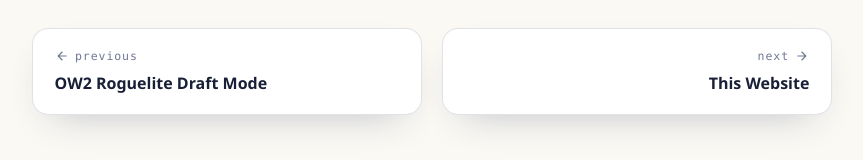
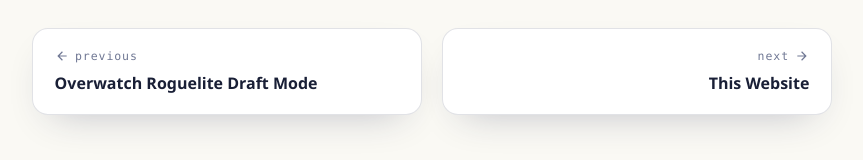
Before and after one commit to Seistrei/portfolio-website, an Angular app: page /projects/chess-losebot in a window 1280 px wide. Shown: the part 1508-1668 px from the top of the page, without its empty margins (208-1071 px from the left). Built offline with nearby package versions, Linux system fonts and the light colour scheme.

Commit message:
Correct Overwatch project details and standardize link labels
The game mode runs on Overwatch (formerly Overwatch 2) and is 2v2,
not 4v4. Link its public repository and use "Source on GitHub" as
the label for every project link.

Co-Authored-By: Claude Fable 5 <noreply@anthropic.com>

```diff
--- a/src/app/data/profile.ts
+++ b/src/app/data/profile.ts
@@ -43,5 +43,5 @@ export const ABOUT_PARAGRAPHS: readonly string[] = [
   `Outside of work I build substantial personal projects. The largest is Nykta, an autonomous AI
    companion for Discord built as six event-driven microservices, with long-term memory, a
    permission-gated autonomy system, and an Angular monitoring dashboard. I also design complex
-   Overwatch 2 game modes, and I write fiction.`,
+   Overwatch game modes, and I write fiction.`,
 ];
--- a/src/app/data/projects.ts
+++ b/src/app/data/projects.ts
@@ -97,7 +97,7 @@ export const PROJECTS: readonly Project[] = [
     ],
     links: [
       {
-        label: 'Public source on GitHub',
+        label: 'Source on GitHub',
         url: 'https://github.com/Seistrei/nykta-discord-bot',
       },
     ],
@@ -105,15 +105,15 @@ export const PROJECTS: readonly Project[] = [
   },
   {
     slug: 'overwatch-draft-mode',
-    name: 'OW2 Roguelite Draft Mode',
+    name: 'Overwatch Roguelite Draft Mode',
     category: 'Game Systems',
-    tagline: 'A 4v4 mode where teams draft escalating upgrades between every round',
-    summary: `A custom Overwatch 2 game mode: after every round, each team drafts three upgrades
+    tagline: 'A 2v2 mode where teams draft escalating upgrades between every round',
+    summary: `A custom Overwatch game mode: after every round, each team drafts three upgrades
       from a catalog of 41, ranging from rideable sky dragons to turret-building bots, and the
       picks persist as teams swap sides throughout the match. About 3,800 lines of OverPy
       compiling to 147 Workshop rules.`,
     overview: [
-      `A 4v4 attack/defense mode built on Assault. Captures are fast, respawns are faster, and
+      `A 2v2 attack/defense mode built on Assault. Captures are fast, respawns are faster, and
        when the point falls the teams swap sides and draft again. Each team picks a world upgrade
        (a large gameplay gadget), a utility upgrade, and a stat upgrade from an in-world,
        cursor-driven three-card menu. Every pick persists and stacks across rounds and side
@@ -143,14 +143,16 @@ export const PROJECTS: readonly Project[] = [
       `An adapted in-world cursor-menu engine renders the three-card draft interface with hover
        feedback, drawn from positioned world text.`,
     ],
-    tech: ['OverPy', 'Overwatch 2 Workshop', 'Docker', 'PowerShell', 'Git'],
+    tech: ['OverPy', 'Overwatch Workshop', 'Docker', 'PowerShell', 'Git'],
     stats: [
       { value: '41', label: 'draftable upgrades' },
       { value: '147', label: 'compiled Workshop rules' },
       { value: '~3.8k', label: 'lines of OverPy' },
       { value: '135', label: 'source rules' },
     ],
-    links: [],
+    links: [
+      { label: 'Source on GitHub', url: 'https://github.com/Seistrei/overwatch-roguelite' },
+    ],
     featured: false,
   },
   {
```
